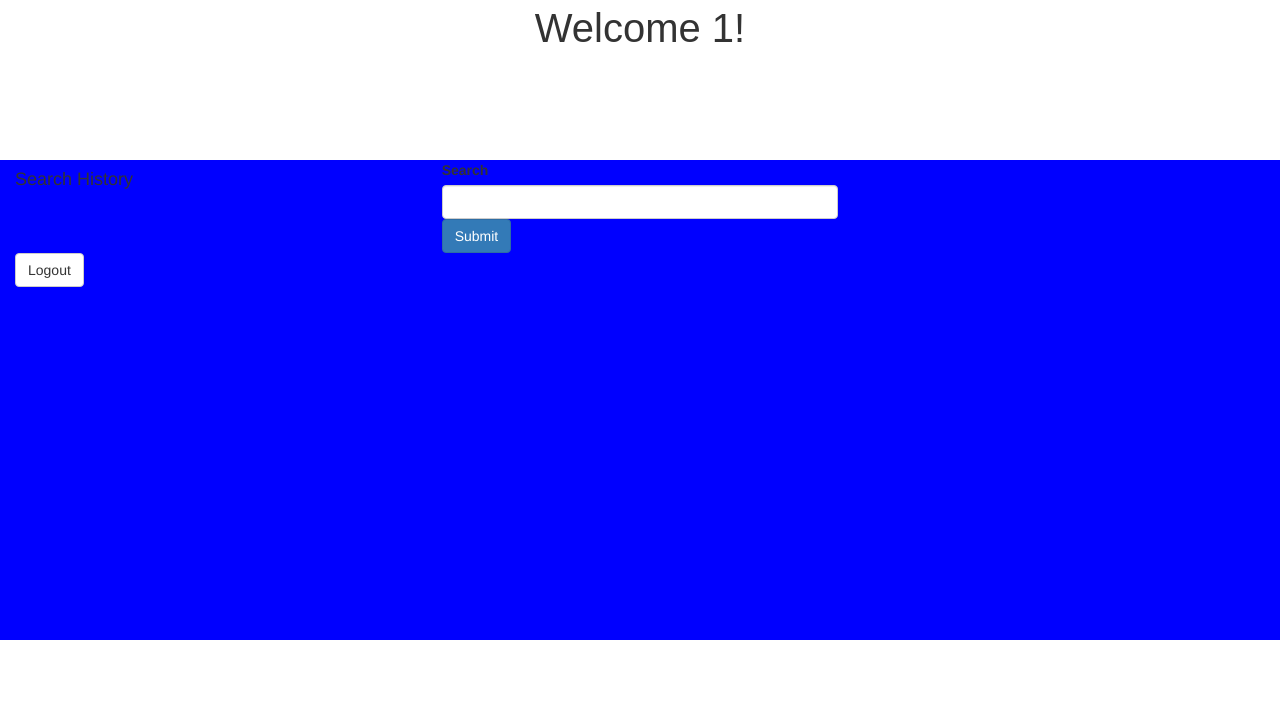
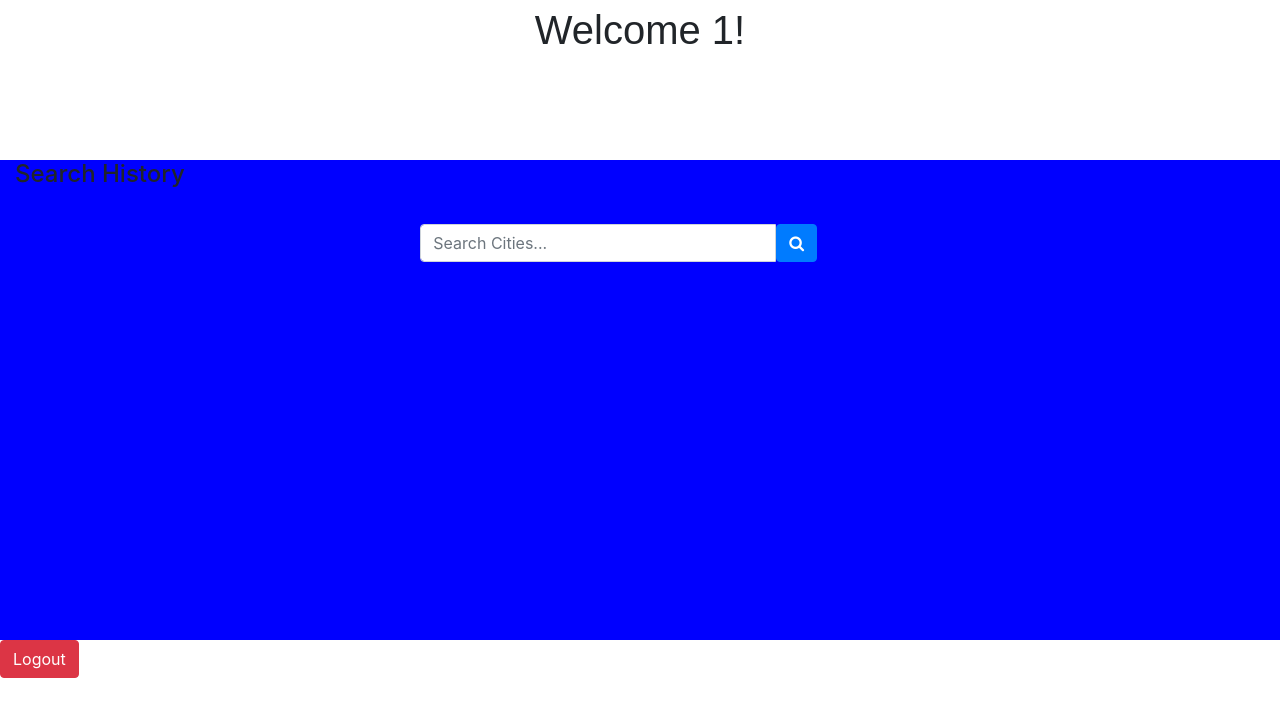
Before and after one commit to evang9410/php_project2, a PHP site: page /search_index.php in a window 1280 px wide. Shown: the top 717 px of the page. Run offline with PHP 8.4, Linux system fonts and the light colour scheme; the visitor is signed in with stand-in values (Sample User, id 1); data that the repository does not hold is empty; some libraries are stand-ins or nearby versions.

Commit message:
fixed buttons in search_index.php

```diff
--- a/search_index.php
+++ b/search_index.php
@@ -20,7 +20,8 @@ if(isset($_POST['logout'])){
 <html>
 <head>
     <script src="https://ajax.googleapis.com/ajax/libs/jquery/3.1.1/jquery.min.js"></script>
-    <link href="https://maxcdn.bootstrapcdn.com/bootstrap/3.3.7/css/bootstrap.min.css" rel="stylesheet" integrity="sha384-BVYiiSIFeK1dGmJRAkycuHAHRg32OmUcww7on3RYdg4Va+PmSTsz/K68vbdEjh4u" crossorigin="anonymous">
+    <link rel="stylesheet" href="https://maxcdn.bootstrapcdn.com/bootstrap/4.0.0-alpha.5/css/bootstrap.min.css" integrity="sha384-AysaV+vQoT3kOAXZkl02PThvDr8HYKPZhNT5h/CXfBThSRXQ6jW5DO2ekP5ViFdi" crossorigin="anonymous">
+    <link href="https://maxcdn.bootstrapcdn.com/font-awesome/4.7.0/css/font-awesome.min.css" rel="stylesheet" integrity="sha384-wvfXpqpZZVQGK6TAh5PVlGOfQNHSoD2xbE+QkPxCAFlNEevoEH3Sl0sibVcOQVnN" crossorigin="anonymous">
     <link rel="stylesheet" type="text/css" href="./styles/style.css">
 </head>
 <body>
@@ -33,18 +34,27 @@ if(isset($_POST['logout'])){
                     <ul id = "history_list" class="list-group"></ul>
                 </div>
             </div>
-            <div class = "col-md-4 col-md-offset-2">
-                <form method = "POST" action="">
-                    <label> Search </label> <input id="s"type="text" class="form-control" name="search" list="autocomplete" autocomplete="off"/>
-                    <button type="submit" class="btn btn-primary" name="submit" onclick="onSubmit">Submit</button>
-                    <datalist id="autocomplete"></datalist>
-                </form>
+            <div class = "col-md-4" id="search_group">
+                <div class="input-group">
+                    <form method = "POST" action="" class="input-group">
+                        <input id="s"type="text" class="form-control" name="search" list="autocomplete" autocomplete="off" placeholder="Search Cities..."/>
+                        <span class="input-group-btn">
+                            <button type="submit" class="btn btn-primary" name="submit" onclick="onSubmit">
+                                <i class="fa fa-search" aria-hidden="true"></i>
+                            </button>
+                        </span>
+                        <datalist id="autocomplete"></datalist>
+                    </form>
+                </div>
 
             </div>
         </div>
-        <form action="" method="POST">
-            <button type="submit" class="btn btn-default" name="logout">Logout</button>
-        </form>
+    </div>
+        <div>
+            <form action="" method="POST">
+                <button type="submit" class="btn btn-danger" name="logout">Logout</button>
+            </form>
+        <div>
 
     </div>
 </body>
--- a/styles/style.css
+++ b/styles/style.css
@@ -15,3 +15,11 @@
     border: 2px;
     border-radius: 25px;
 }
+
+#search_group{
+    margin: 5%;
+    margin-left:15%;
+}
+.row{
+    height: 100%;
+}
```
